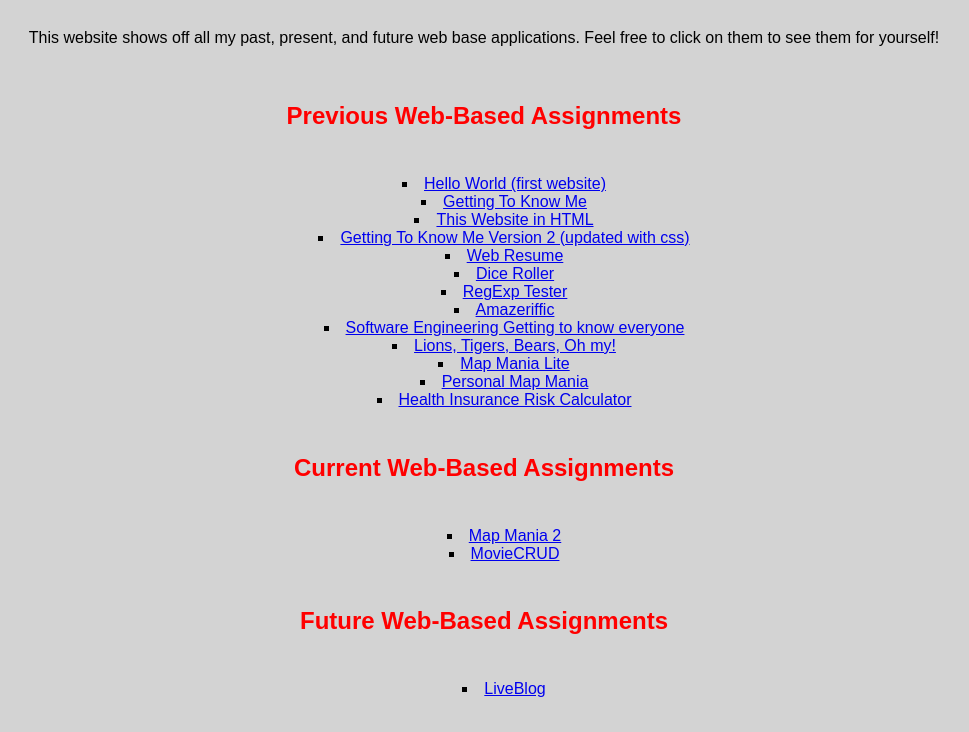
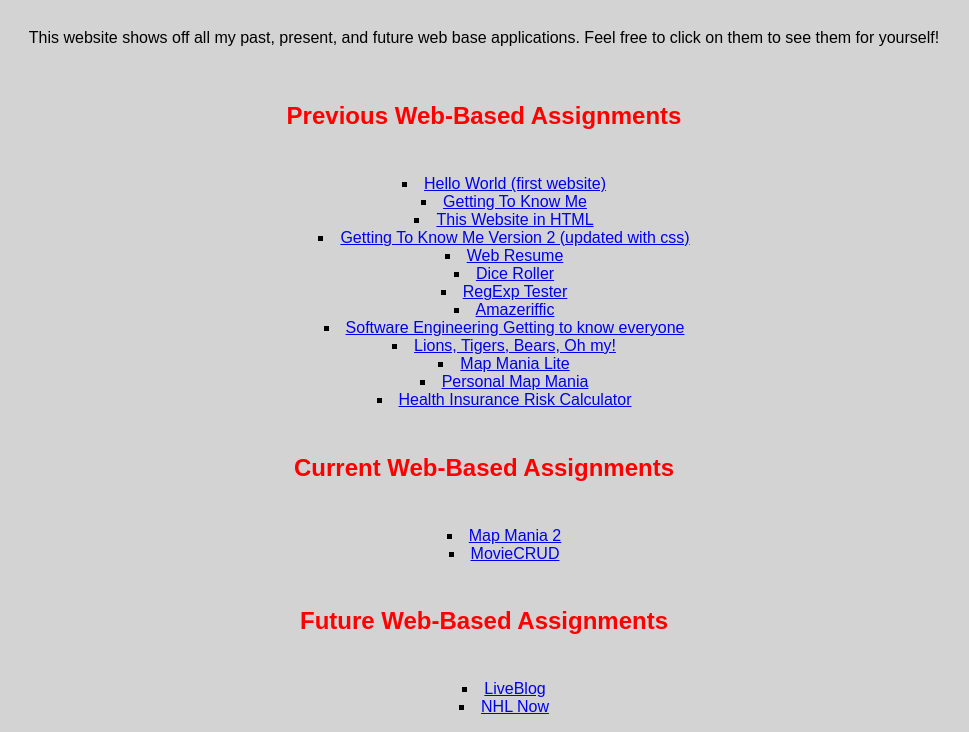
Before and after one commit to MattEspinos/assignment-portfolio-nodejs, a website: page client/index.html in a window 1280 px wide. Shown: the part 141-873 px from the top of the page, without its empty margins (156-1125 px from the left). Drawn offline with Linux system fonts and the light colour scheme.

Commit message:
Updated Sprint 8 with NHL Now

```diff
--- a/client/index.html
+++ b/client/index.html
@@ -49,6 +49,7 @@
         <h2>Future Web-Based Assignments</h2>
         <ul class="square-list">
             <li><a href="https://final-project-9b3c9.firebaseapp.com/">LiveBlog</a></li>
+            <li><a href="https://nhl-stats-website.firebaseapp.com/">NHL Now</a></li>
 
             </ul>
 
```
